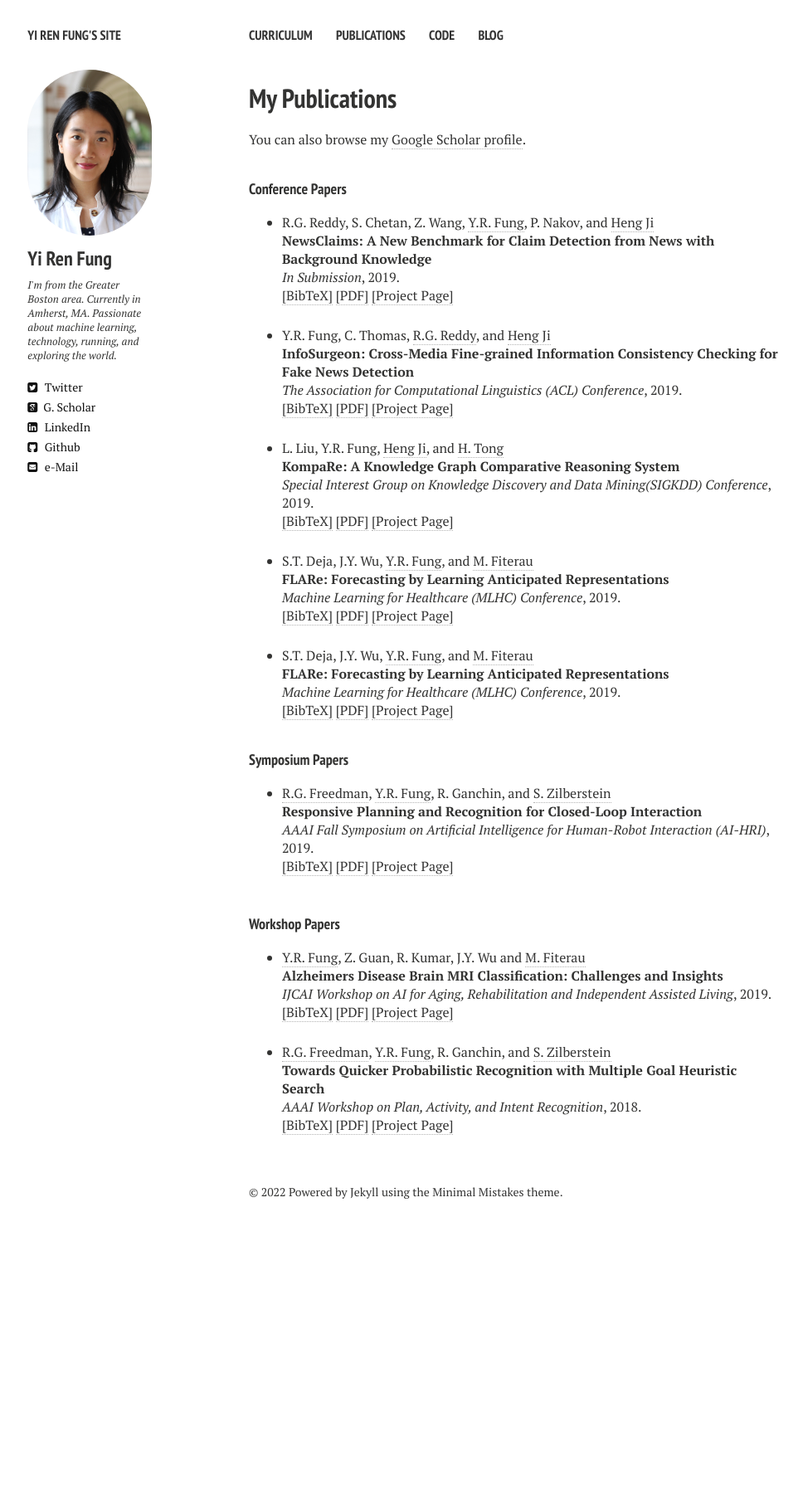
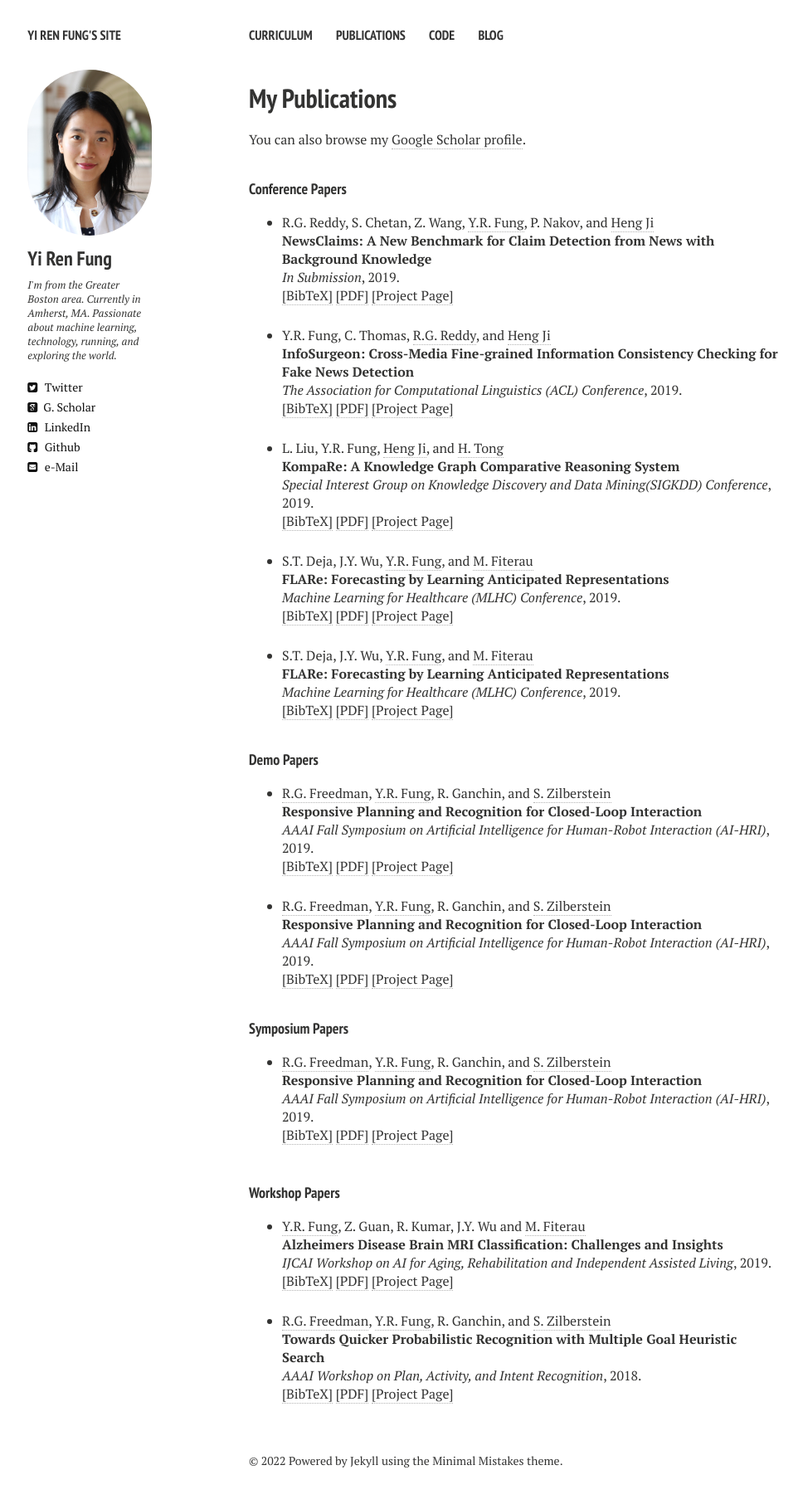
Before and after one commit to yrf1/yrf1.github.io, a Jekyll site: the page built from publications.md, in a window 1280 px wide. Shown: the whole page at 83% size, without its empty margins (20-988 px from the left). Built offline with Jekyll 4.4.1, drawn with Linux system fonts in a browser that asks for light colours; nearby versions of some CDN libraries; before the commit the page ends 1495 px from its top, so only the background shows below that.

Commit message:
Update webpage

```diff
--- a/_layouts/publications.html
+++ b/_layouts/publications.html
@@ -200,6 +200,58 @@ S.T. Deja, J.Y. Wu, <a href="yrf1.github.io" target="_blank">Y.R. Fung</a>, and
 
       </ul  >
 
+<h4 style="margin-bottom:0px;padding-top:10px;">Demo Papers</h4>
+
+<!-- Generated from JabRef by PubList by Truong Nghiem at 10:08 on 2017.01.16. -->
+<ul class="biblist">
+
+<!-- Item: Farre2017 -->
+<li ><p>
+<a href="https://people.cs.umass.edu/~freedman/" target="_blank">R.G. Freedman</a>, <a href="yrf1.github.io" target="_blank">Y.R. Fung</a>, R. Ganchin, and <a href="https://groups.cs.umass.edu/shlomo/" target="_blank">S. Zilberstein</a>
+<br><b>Responsive Planning and Recognition for Closed-Loop Interaction</b><br>
+<i>AAAI Fall Symposium on Artificial Intelligence for Human-Robot Interaction (AI-HRI)</i>,
+2019.
+<br />
+<a href="javascript:toggleBibtex('Freedman2019')">[BibTeX]</a>
+<a href="https://arxiv.org/abs/1909.06427v1" target="_blank">[PDF]</a> <a href="http://www.vision.ee.ethz.ch/~cvlsegmentation/dextr/"  target="_blank">
+[Project Page]</a>
+</p>
+<div id="bib_Freedman2019" class="bibtex noshow">
+<pre>
+@inproceedings{Freedman2019,
+  author = {R.G. Freedman and Y.R. Fung and R. Ganchin and S. Zilberstein},
+  title = {Responsive Planning and Recognition for Closed-Loop Interaction},
+  booktitle = {AAAI Fall Symposium on Artificial Intelligence for Human-Robot Interaction (AI-HRI)},
+  year = {2019}
+}
+</pre>
+</div>
+</li>
+
+<li ><p>
+<a href="https://people.cs.umass.edu/~freedman/" target="_blank">R.G. Freedman</a>, <a href="yrf1.github.io" target="_blank">Y.R. Fung</a>, R. Ganchin, and <a href="https://groups.cs.umass.edu/shlomo/" target="_blank">S. Zilberstein</a>
+<br><b>Responsive Planning and Recognition for Closed-Loop Interaction</b><br>
+<i>AAAI Fall Symposium on Artificial Intelligence for Human-Robot Interaction (AI-HRI)</i>,
+2019.
+<br />
+<a href="javascript:toggleBibtex('Freedman2019')">[BibTeX]</a>
+<a href="https://arxiv.org/abs/1909.06427v1" target="_blank">[PDF]</a> <a href="http://www.vision.ee.ethz.ch/~cvlsegmentation/dextr/"  target="_blank">
+[Project Page]</a>
+</p>
+<div id="bib_Freedman2019" class="bibtex noshow">
+<pre>
+@inproceedings{Freedman2019,
+  author = {R.G. Freedman and Y.R. Fung and R. Ganchin and S. Zilberstein},
+  title = {Responsive Planning and Recognition for Closed-Loop Interaction},
+  booktitle = {AAAI Fall Symposium on Artificial Intelligence for Human-Robot Interaction (AI-HRI)},
+  year = {2019}
+}
+</pre>
+</div>
+</li>
+
+
+</ul >
 
 <h4 style="margin-bottom:0px;padding-top:10px;">Symposium Papers</h4>
 
```
